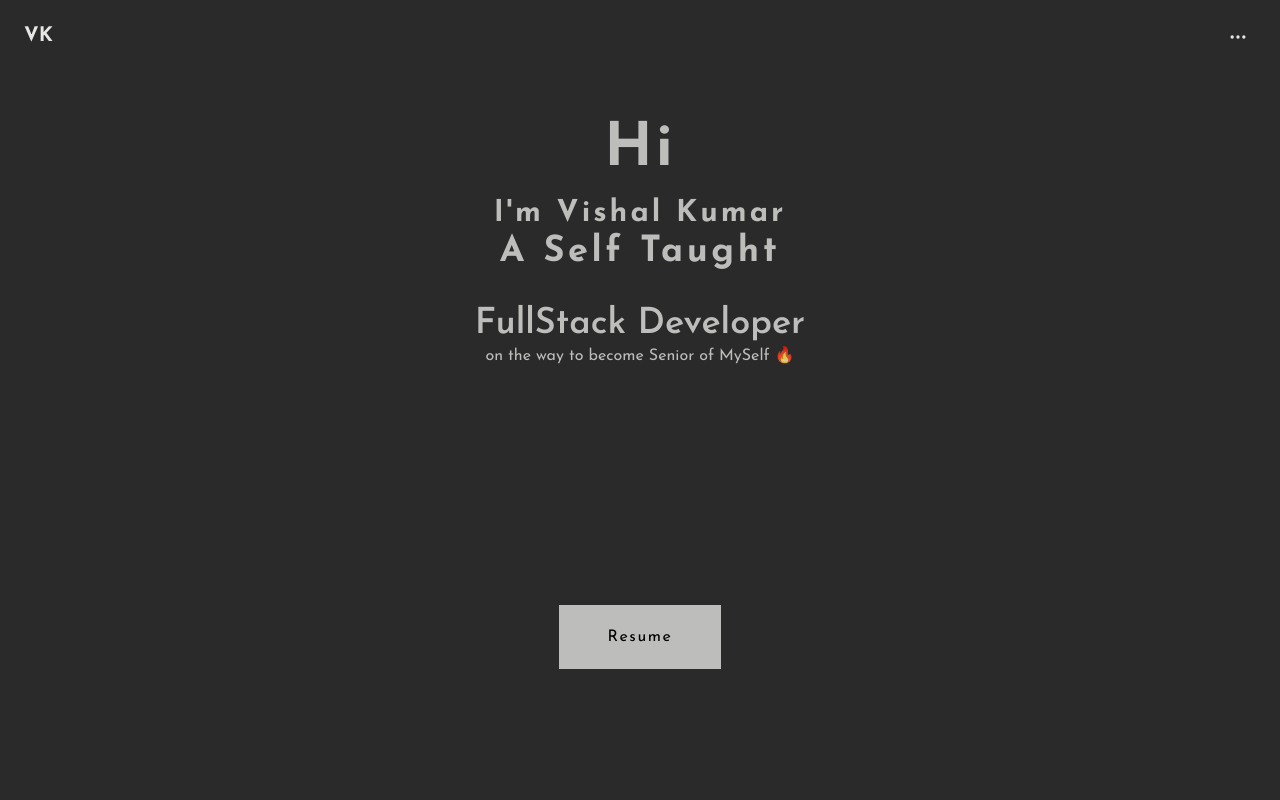
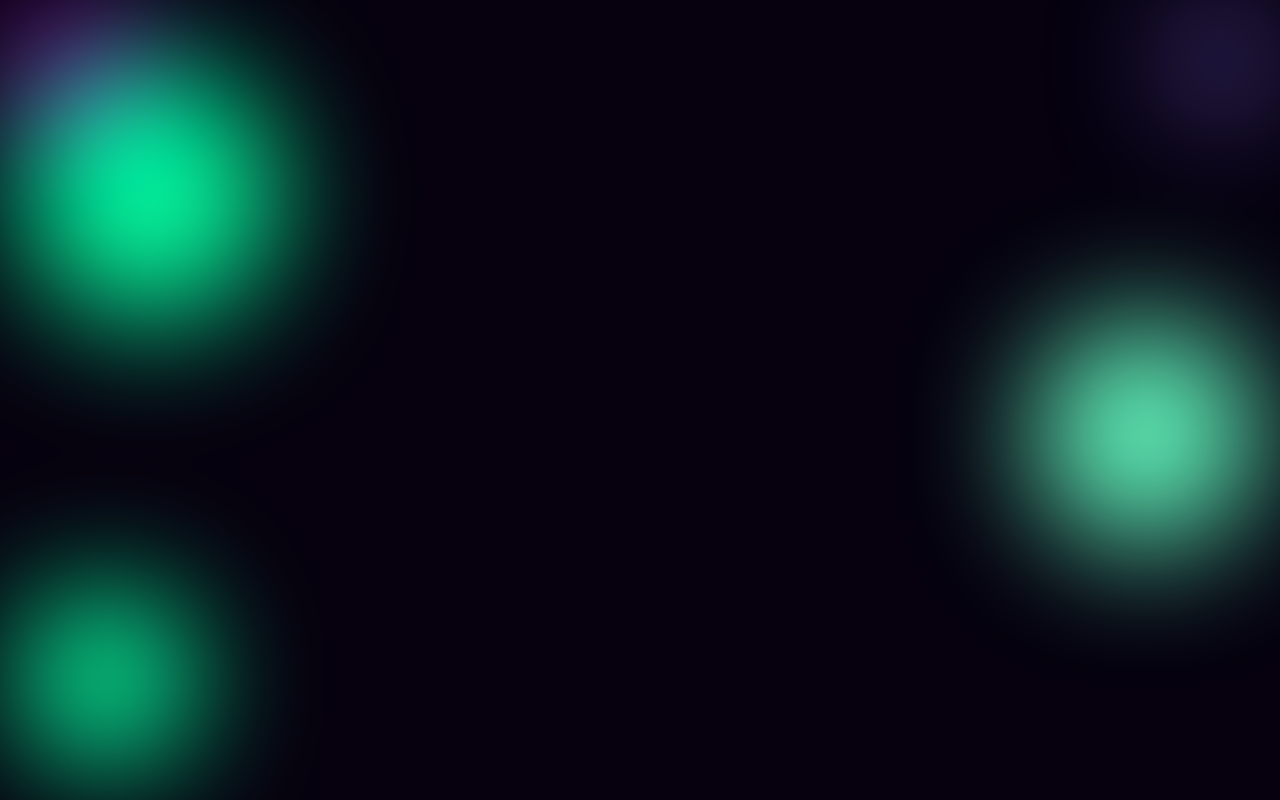
Before and after one commit to vishal035/portfolio, a Next.js app: page / in a window 1280 px wide. Built offline with nearby package versions, Linux system fonts and the light colour scheme.

Commit message:
Created First Animation From TailwindCSS

```diff
--- /dev/null
+++ b/components/Background/MainBackground/index.tsx
@@ -0,0 +1,15 @@
+import React from 'react';
+
+const MainBackGround = () => {
+  return (
+    <div className="relative w-full h-full mix-blend-difference blur-3xl">
+      <div className="absolute top-5 left-5 w-32 h-32 rounded-full bg-primary-purple animate-rotateByOrigin-Right delay-300"></div>
+      <div className="absolute top-5 right-5 w-20 h-20 rounded-full bg-primary-voilet animate-rotateByOrigin-Left delay-500"></div>
+      <div className="absolute top-16 left-5 w-64 h-64  bg-primary-green rounded-full animate-rotateByOrigin-Left delay-700"></div>
+      <div className="absolute bottom-8 left-5 w-44 h-44  bg-primary-green rounded-full animate-rotateByOrigin-Bottom delay-700"></div>
+      <div className="absolute bottom-64 right-5 w-56 h-56 rounded-full bg-primary-green-light animate-rotateByOrigin-Right delay-1000"></div>
+    </div>
+  );
+};
+
+export default MainBackGround;
--- a/pages/index.tsx
+++ b/pages/index.tsx
@@ -1,5 +1,6 @@
 import type { NextPage } from 'next';
 import Head from 'next/head';
+import MainBackGround from '../components/Background/MainBackground';
 import NavBar from '../components/Header/Navbar';
 import HeroSection from '../components/HeroSection';
 
@@ -12,8 +13,9 @@ const Home: NextPage = () => {
         <link rel="icon" href="/favicon.ico" />
       </Head>
       <main className="absolute top-0 left-0 w-screen h-screen bg-primary-black overflow-hidden">
-        <NavBar />
-        <HeroSection />
+        <MainBackGround />
+        {/* <NavBar /> */}
+        {/* <HeroSection /> */}
       </main>
     </>
   );
--- a/tailwind.config.js
+++ b/tailwind.config.js
@@ -11,7 +11,61 @@ module.exports = {
       },
       colors: {
         primary: '#E7E7E5',
-        'primary-black': '#2A2A2A',
+        'primary-black': '#06000F',
+        'primary-green': '#00FFB2',
+        'primary-green-light': '#6CFFD3',
+        'primary-purple': '#DB00FF',
+        'primary-voilet': '#896CFF',
+      },
+
+      animation: {
+        'rotateByOrigin-Left': 'rotateByOrigin-Left 8s linear infinite',
+        'rotateByOrigin-Right': 'rotateByOrigin-Right 8s linear infinite',
+        'rotateByOrigin-Bottom': 'rotateByOrigin-Bottom 8s linear infinite',
+      },
+      keyframes: {
+        'rotateByOrigin-Left': {
+          '0%': {
+            transform: 'rotate(0deg)',
+            'transform-origin': 'top right',
+          },
+          '50%': {
+            transform: 'rotate(180deg)',
+            // 'transform-origin': 'top right',
+          },
+          '100%': {
+            transform: 'rotate(360deg)',
+            'transform-origin': 'top right',
+          },
+        },
+        'rotateByOrigin-Right': {
+          '0%': {
+            transform: 'rotate(0deg)',
+            'transform-origin': 'bottom right',
+          },
+          '50%': {
+            transform: 'rotate(180deg)',
+            // 'transform-origin': 'top right',
+          },
+          '100%': {
+            transform: 'rotate(360deg)',
+            'transform-origin': 'bottom right',
+          },
+        },
+        'rotateByOrigin-Bottom': {
+          '0%': {
+            transform: 'rotate(0deg)',
+            'transform-origin': 'bottom left',
+          },
+          '50%': {
+            transform: 'rotate(180deg)',
+            // 'transform-origin': 'top right',
+          },
+          '100%': {
+            transform: 'rotate(360deg)',
+            'transform-origin': 'bottom left',
+          },
+        },
       },
     },
   },
```
